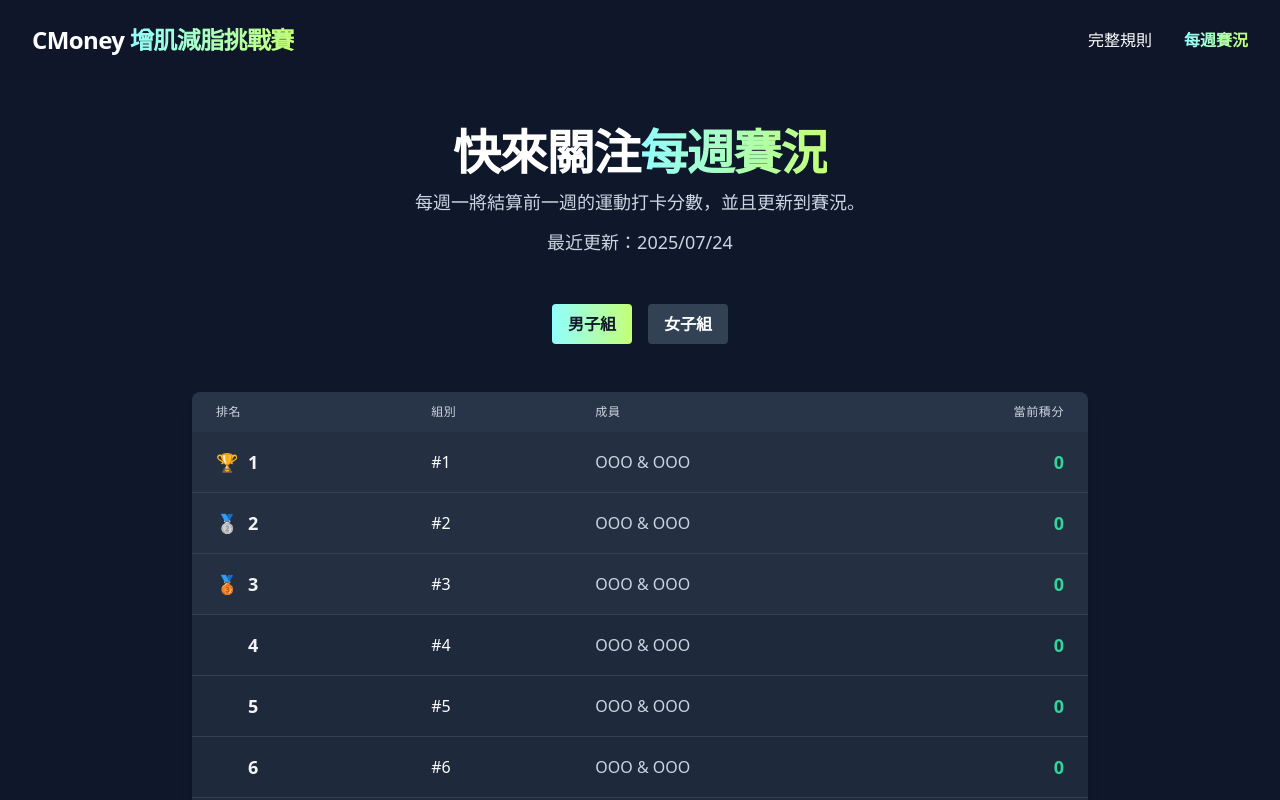
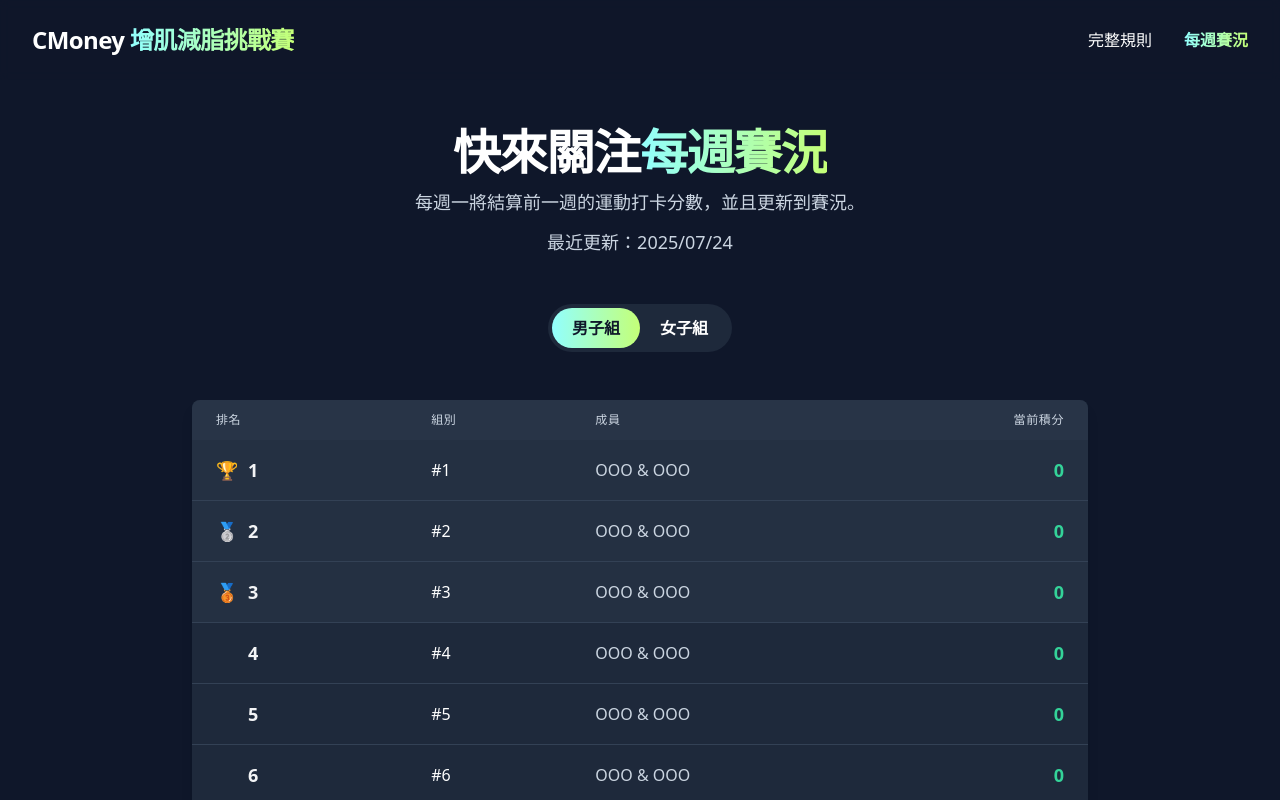
Before and after one commit to LouieWeng/cmoney-fitness-challenge, a React (Vite) app: page /#/ranking in a window 1280 px wide. Shown: the top 800 px of the page. Built offline with nearby package versions, Linux system fonts and the light colour scheme.

Commit message:
把tab改成segmented control

```diff
--- a/pages/RankingPage.tsx
+++ b/pages/RankingPage.tsx
@@ -38,28 +38,31 @@ const RankingPage: React.FC = () => {
       </section>
 
       {/*男女子組頁籤*/}
-      <div className="flex justify-center gap-4">
+      <div className="flex justify-center">
+      <div className="flex bg-slate-800 p-1 rounded-full">
         <button
           onClick={() => setGender('male')}
-          className={`px-4 py-2 rounded font-bold transition ${
+          className={`px-5 py-2 rounded-full font-bold transition ${
             gender === 'male'
               ? 'bg-gradient-to-r from-[#92FFFE] to-[#C4FF77] text-slate-900'
-              : 'bg-slate-700 text-white'
+              : 'text-white'
           }`}
         >
           男子組
         </button>
         <button
           onClick={() => setGender('female')}
-          className={`px-4 py-2 rounded font-bold transition ${
+          className={`px-5 py-2 rounded-full font-bold transition ${
             gender === 'female'
               ? 'bg-gradient-to-r from-[#92FFFE] to-[#C4FF77] text-slate-900'
-              : 'bg-slate-700 text-white'
+              : 'text-white'
           }`}
         >
           女子組
         </button>
       </div>
+    </div>
+
 
 
       <section className="max-w-4xl mx-auto">
```
